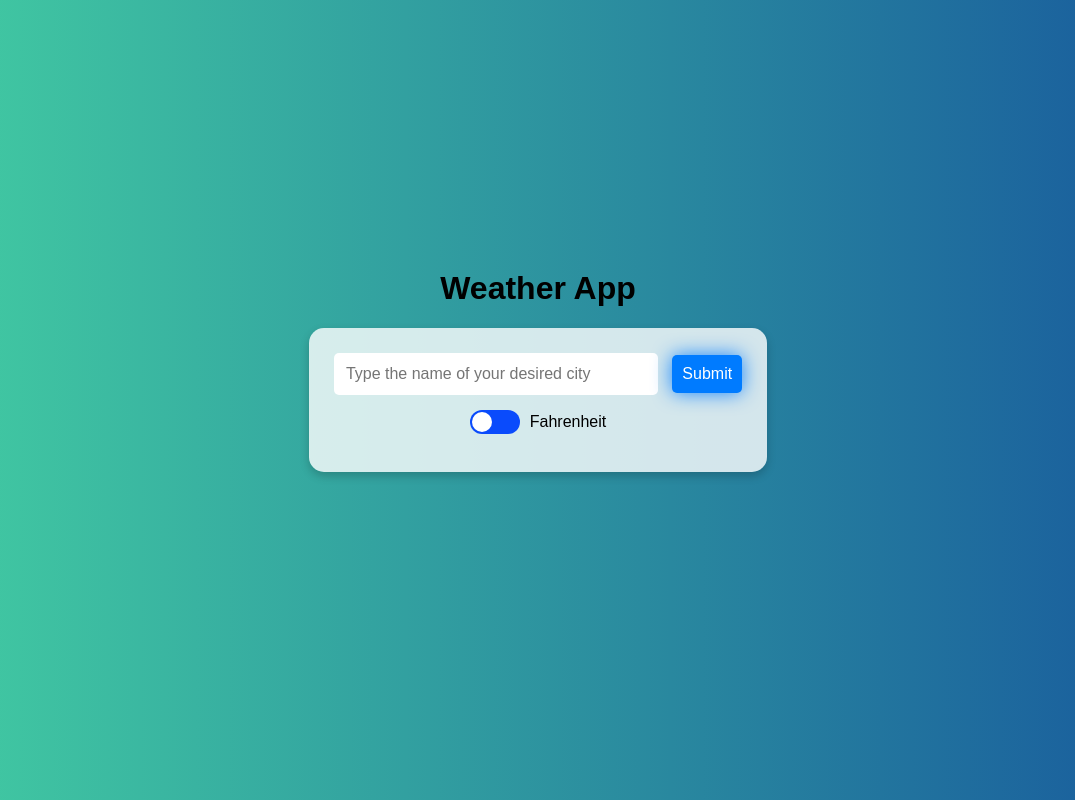
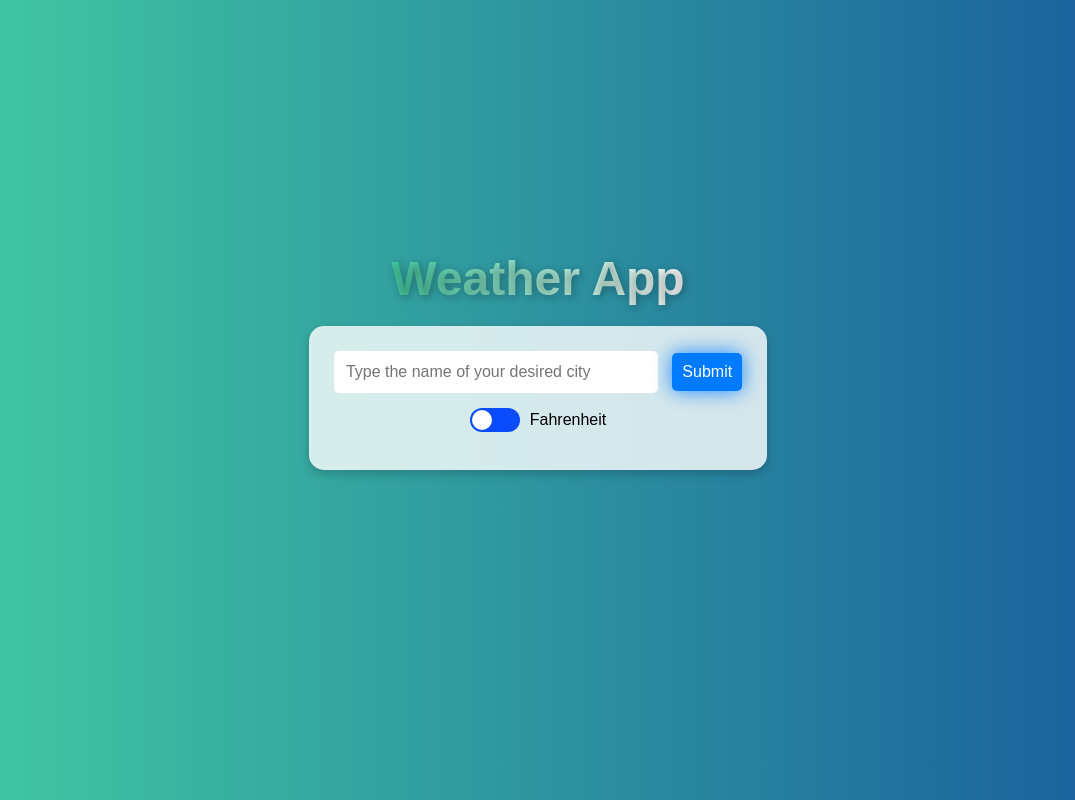
Before and after one commit to Faizan2001/Weather-App, a plain HTML site: page index.html in a window 1280 px wide. Shown: the whole page, without its empty margins (102-1177 px from the left). Drawn offline with Linux system fonts and the light colour scheme.

Commit message:
Added better styling Added QOL improvement: Enter key now also submits the city name

```diff
--- a/script.js
+++ b/script.js
@@ -4,7 +4,6 @@ document.addEventListener("DOMContentLoaded", () => {
   const output = document.getElementById("output");
   const unitToggle = document.getElementById("unitToggle");
   const unitLabel = document.getElementById("unitLabel");
-
 
   button.addEventListener("click", () => {
     getWeather();
@@ -17,8 +16,14 @@ document.addEventListener("DOMContentLoaded", () => {
     }
   });
 
+  // Ze Enter key for quality of life improvements
+  input.addEventListener("keypress", (event) => {
+    if (event.key === "Enter" && input.value.trim()) {
+      getWeather();
+    }
+  });
+
   async function getWeather() {
-
     const unitGroup = unitToggle.checked ? "metric" : "us";
     try {
       const response = await fetch(
--- a/styles.css
+++ b/styles.css
@@ -14,9 +14,7 @@ body {
   flex-direction: column;
   justify-content: center;
   align-items: center;
-
 }
-
 
 /* Centered container for inputs */
 .inputField {
@@ -125,6 +123,19 @@ p {
   height: 0;
 }
 
+/* Header styling */
+.logo h1 {
+  font-size: 3rem;
+  font-weight: 700;
+  text-align: center;
+  background: linear-gradient(to right, #43cea2, #ffffff);
+  -webkit-background-clip: text;
+  -webkit-text-fill-color: transparent;
+  text-shadow: 2px 2px 8px rgba(0, 0, 0, 0.3);
+  margin: 0;
+  margin-bottom: 20px;
+}
+
 .slider {
   position: absolute;
   cursor: pointer;
```
Lines whose indentation alone changed are shown as unchanged.
